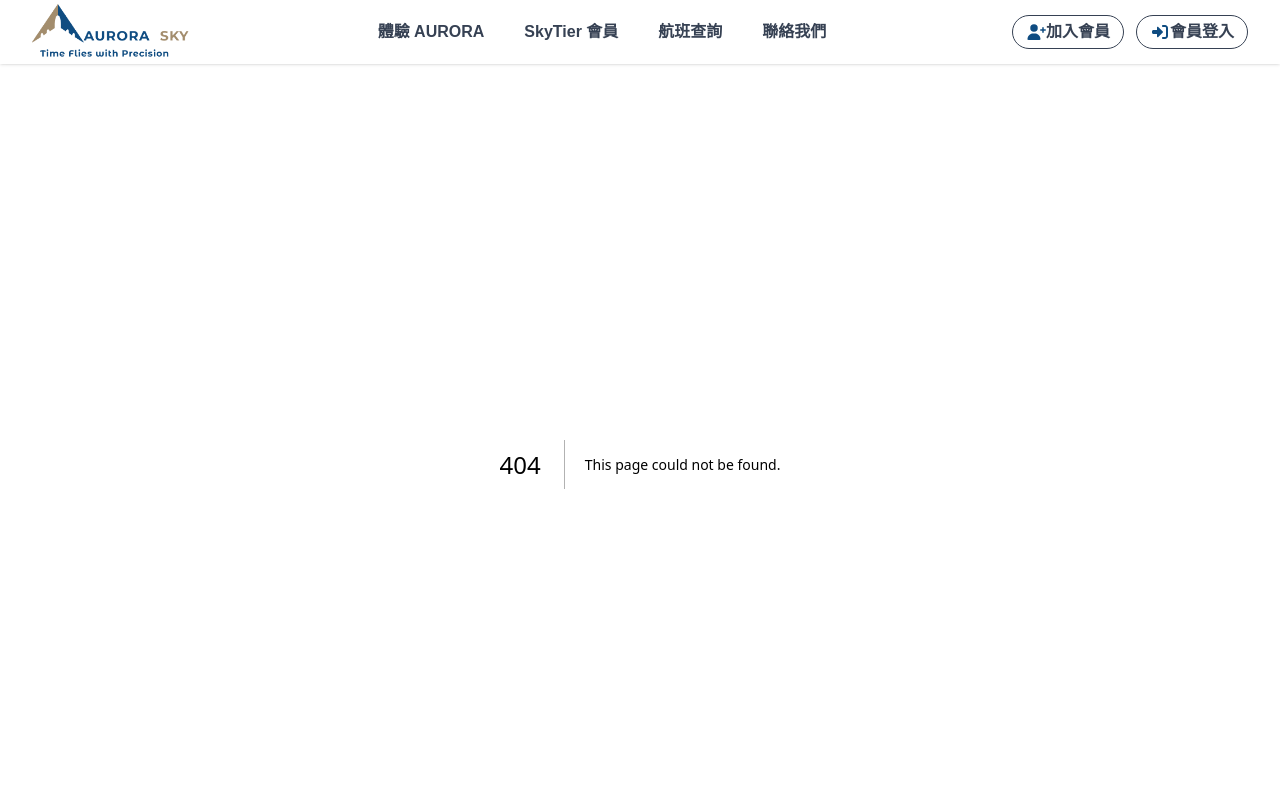
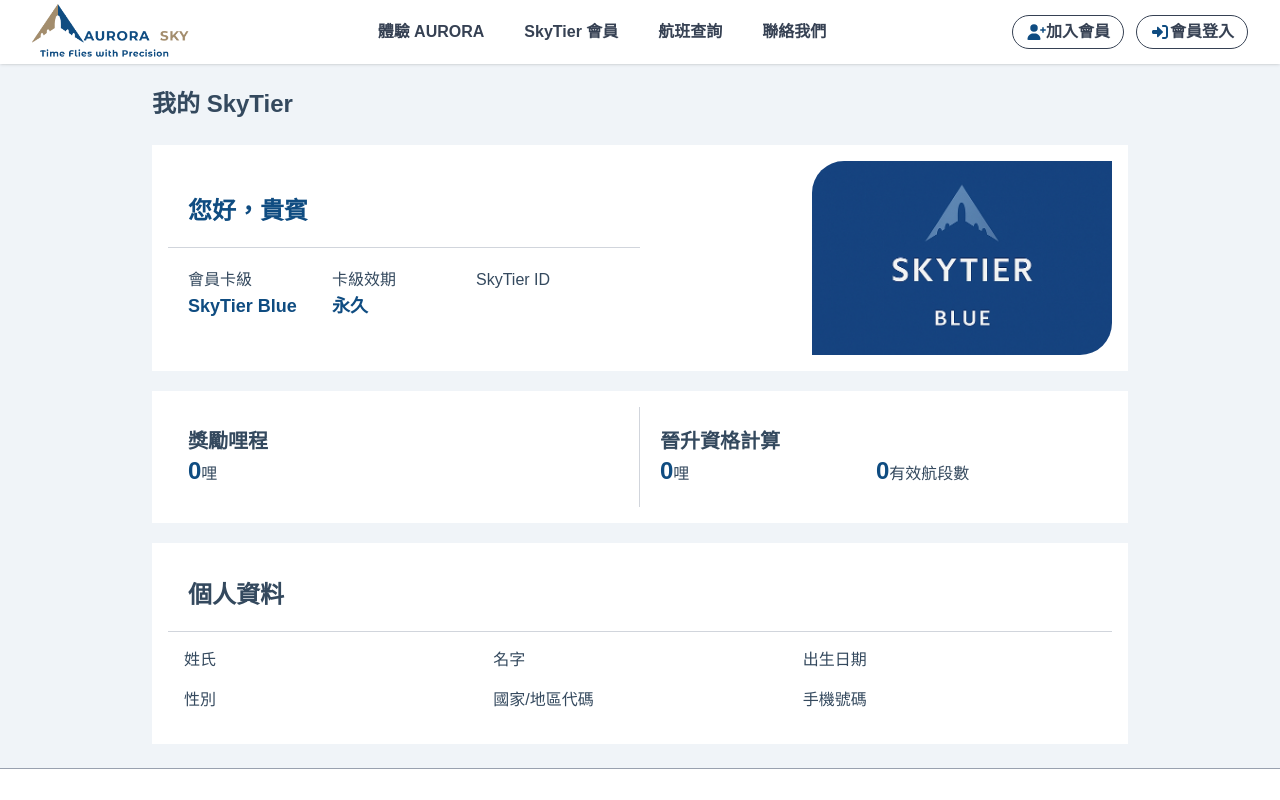
Before and after one commit to CHIAO919/aurorasky, a Next.js app: page /account in a window 1280 px wide. Before the commit this address had no page. Shown: the top 800 px of the page. Built offline with nearby package versions, Linux system fonts and the light colour scheme.

Commit message:
feat: Create AccountPage component with user profile display and data fetching

```diff
--- /dev/null
+++ b/src/app/(site)/(public)/account/page.js
@@ -0,0 +1,113 @@
+"use client";
+import Image from "next/image";
+import { useState, useEffect } from "react";
+import { displayName, formatCountryCode, formatGender } from "@/utils/auth";
+
+const AUTH_KEY = "aurora_auth";
+
+export default function AccountPage() {
+    const [user, setUser] = useState(null);
+
+    useEffect(() => {
+        try {
+            const p = localStorage.getItem(AUTH_KEY);
+            if (p) setUser(JSON.parse(p));
+        }
+        catch {}
+    }, []);
+
+    return (
+        <div className='bg-bg-blue'>
+            <div className="max-w-5xl mx-auto p-6 space-y-8">
+                <h3 className='text-xl md:text-2xl font-bold text-text-blue mb-[25px]'>我的 SkyTier </h3>
+
+                <div className="flex flex-col gap-[20px]">
+                    <div className="bg-white grid grid-cols-2 items-center p-4">
+                        <div>
+                            <h3 className="text-xl md:text-2xl font-bold text-main-blue p-[20px]">您好，{displayName(user?.profile)}</h3>
+                            <hr className="text-gray-300"/>
+                            <div className="grid grid-cols-3 p-[20px] text-text-blue">
+                                <div>
+                                    <p>會員卡級</p>
+                                    <p className="text-main-blue font-bold text-lg">SkyTier Blue</p>
+                                </div>
+                                <div>
+                                    <p>卡級效期</p>
+                                    <p className="text-main-blue font-bold text-lg">永久</p>
+                                </div>
+                                <div>
+                                    <p>SkyTier ID</p>
+                                    <p className="text-main-blue font-bold text-lg">{user?.account}</p>
+                                </div>
+                            </div>
+                        </div>
+                        <div className="shrink-0 rounded-tl-4xl rounded-br-4xl overflow-hidden ml-auto">
+                            <Image
+                                src="/skytier/SkyTierBlue.png"
+                                alt="grade"
+                                width={300}
+                                height={110}
+                                className="object-cover"
+                            />
+                        </div>
+                    </div>
+
+                    <div className="bg-white p-4 grid grid-cols-2">
+                        <div className="text-text-blue p-[20px] border-r border-gray-300">
+                            <p className="text-xl font-bold">獎勵哩程</p>
+                            <div className="flex items-baseline">
+                                <p className="text-2xl font-bold text-main-blue">0</p>
+                                <p>哩</p>
+                            </div>
+                        </div>
+
+                        <div className="text-text-blue p-[20px]">
+                            <p className="text-xl font-bold">晉升資格計算</p>
+                            <div className="grid grid-cols-2">
+                                <div className="flex items-baseline">
+                                    <p className="text-2xl font-bold text-main-blue">0</p>
+                                    <p>哩</p>
+                                </div>
+                                <div className="flex items-baseline">
+                                    <p className="text-2xl font-bold text-main-blue">0</p>
+                                    <p>有效航段數</p>
+                                </div>
+                            </div>
+                        </div>
+                    </div>
+
+                    <div className="bg-white p-4 text-text-blue">
+                        <h3 className="text-xl md:text-2xl font-bold p-[20px]">個人資料</h3>
+                        <hr className="text-gray-300"/>
+                        <div className="grid grid-cols-3 gap-4 p-4">
+                            <div>
+                                <p>姓氏</p>
+                                <p className="text-main-blue font-bold text-lg">{user?.profile?.lastName}</p>
+                            </div>
+                            <div>
+                                <p>名字</p>
+                                <p className="text-main-blue font-bold text-lg">{user?.profile?.firstName}</p>
+                            </div>
+                            <div>
+                                <p>出生日期</p>
+                                <p className="text-main-blue font-bold text-lg">{user?.profile?.dob}</p>
+                            </div>
+                            <div>
+                                <p>性別</p>
+                                <p className="text-main-blue font-bold text-lg">{formatGender(user?.profile?.gender)}</p>
+                            </div>
+                            <div>
+                                <p>國家/地區代碼</p>
+                                <p className="text-main-blue font-bold text-lg">{formatCountryCode(user?.profile?.countryCode)}</p>
+                            </div>
+                            <div>
+                                <p>手機號碼</p>
+                                <p className="text-main-blue font-bold text-lg">{user?.profile?.phone}</p>
+                            </div>
+                        </div>
+                    </div>
+                </div>
+            </div>
+        </div>
+    );
+}
```
